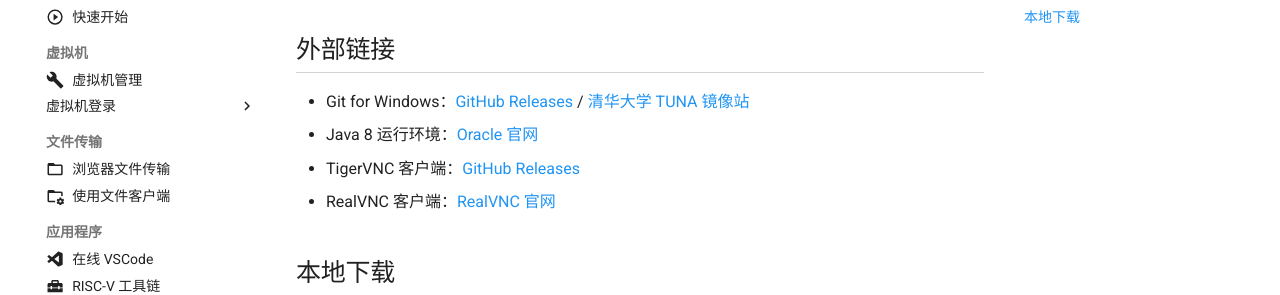
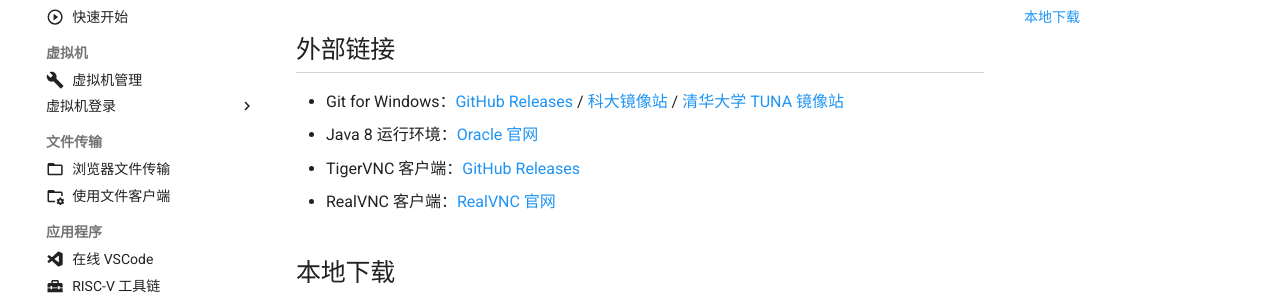
Before and after one commit to USTC-vlab/docs, an MkDocs documentation site: the page built from docs/downloads.md, in a window 1280 px wide. Shown: the part 148-443 px from the top of the page. Built offline with MkDocs 1.6.1 and Material for MkDocs 9.7.7, drawn with Linux system fonts in a browser that asks for light colours; emoji names are drawn with the system emoji font; comment, search, counter and statistics services are not loaded.

Commit message:
downloads: Add USTC mirrors for Git for Windows

```diff
--- a/docs/downloads.md
+++ b/docs/downloads.md
@@ -6,7 +6,7 @@ icon: material/download
 
 ## 外部链接
 
-- Git for Windows：[GitHub Releases](https://github.com/git-for-windows/git/releases/latest) / [清华大学 TUNA 镜像站](https://mirrors.tuna.tsinghua.edu.cn/github-release/git-for-windows/git/LatestRelease/)
+- Git for Windows：[GitHub Releases](https://github.com/git-for-windows/git/releases/latest) / [科大镜像站](https://mirrors.ustc.edu.cn/github-release/git-for-windows/git/LatestRelease/) / [清华大学 TUNA 镜像站](https://mirrors.tuna.tsinghua.edu.cn/github-release/git-for-windows/git/LatestRelease/)
 - Java 8 运行环境：[Oracle 官网](https://www.java.com/zh-CN/download/manual.jsp)
 - TigerVNC 客户端：[GitHub Releases](https://github.com/TigerVNC/tigervnc/releases/latest)
 - RealVNC 客户端：[RealVNC 官网](https://www.realvnc.com/en/connect/download/viewer/)
```
